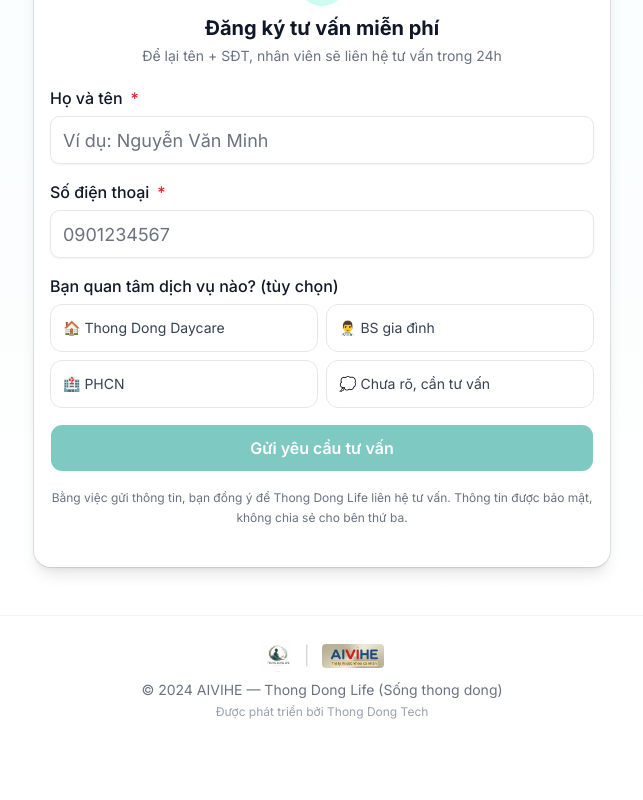
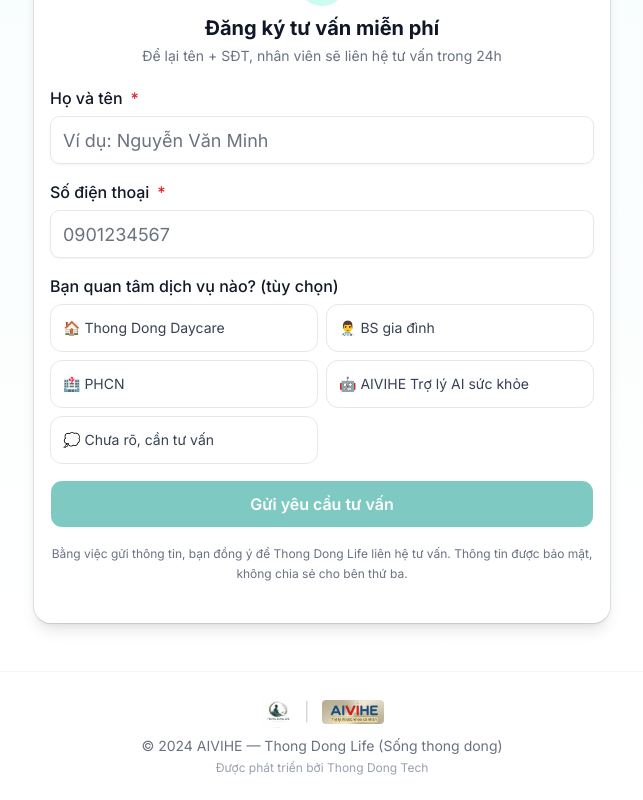
Before and after one commit to HubertDoan/FBL-AIVIHE, a Next.js app: page / in a window 1280 px wide. Shown: the part 6932-7732 px from the top of the page, without its empty margins (318-961 px from the left). Before the commit the page ends 7676 px from the top, so only its background shows below. Built offline with nearby package versions, Linux system fonts and the light colour scheme.

Commit message:
feat: add 'AIVIHE Trợ lý AI sức khỏe' option to consultation request form

```diff
--- a/src/app/api/consultation-request/route.ts
+++ b/src/app/api/consultation-request/route.ts
@@ -31,7 +31,7 @@
       )
     }
 
-    const validChannels = ['daycare', 'family-doctor', 'rehabilitation', 'unsure']
+    const validChannels = ['daycare', 'family-doctor', 'rehabilitation', 'aivihe', 'unsure']
     const normalizedChannel = validChannels.includes(channel) ? channel : null
 
     // Demo mode: store in-memory
--- a/src/components/landing/landing-consultation-request-form.tsx
+++ b/src/components/landing/landing-consultation-request-form.tsx
@@ -134,6 +134,7 @@
                 { value: 'daycare', label: '🏠 Thong Dong Daycare' },
                 { value: 'family-doctor', label: '👨‍⚕️ BS gia đình' },
                 { value: 'rehabilitation', label: '🏥 PHCN' },
+                { value: 'aivihe', label: '🤖 AIVIHE Trợ lý AI sức khỏe' },
                 { value: 'unsure', label: '💭 Chưa rõ, cần tư vấn' },
               ].map((opt) => (
                 <button
```
